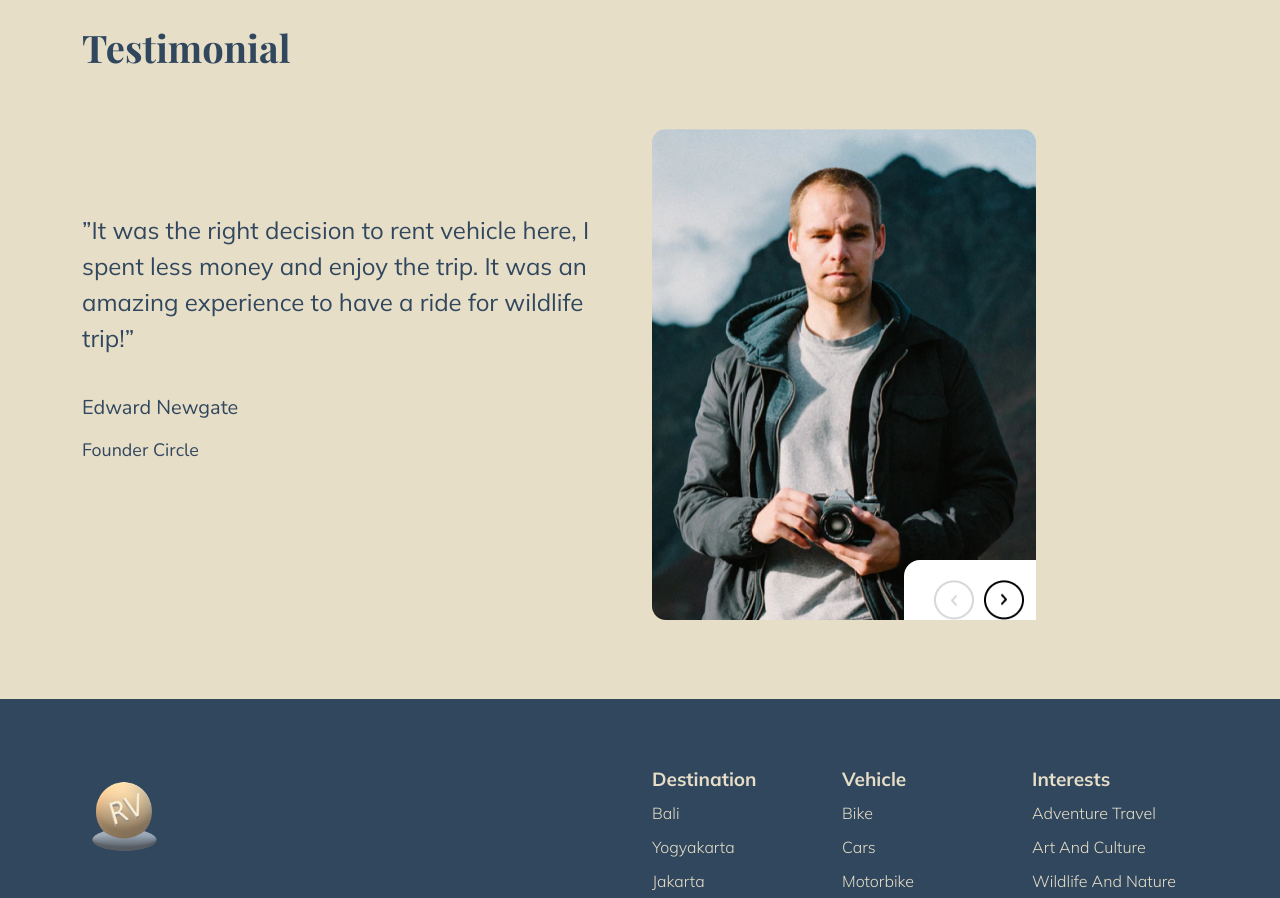
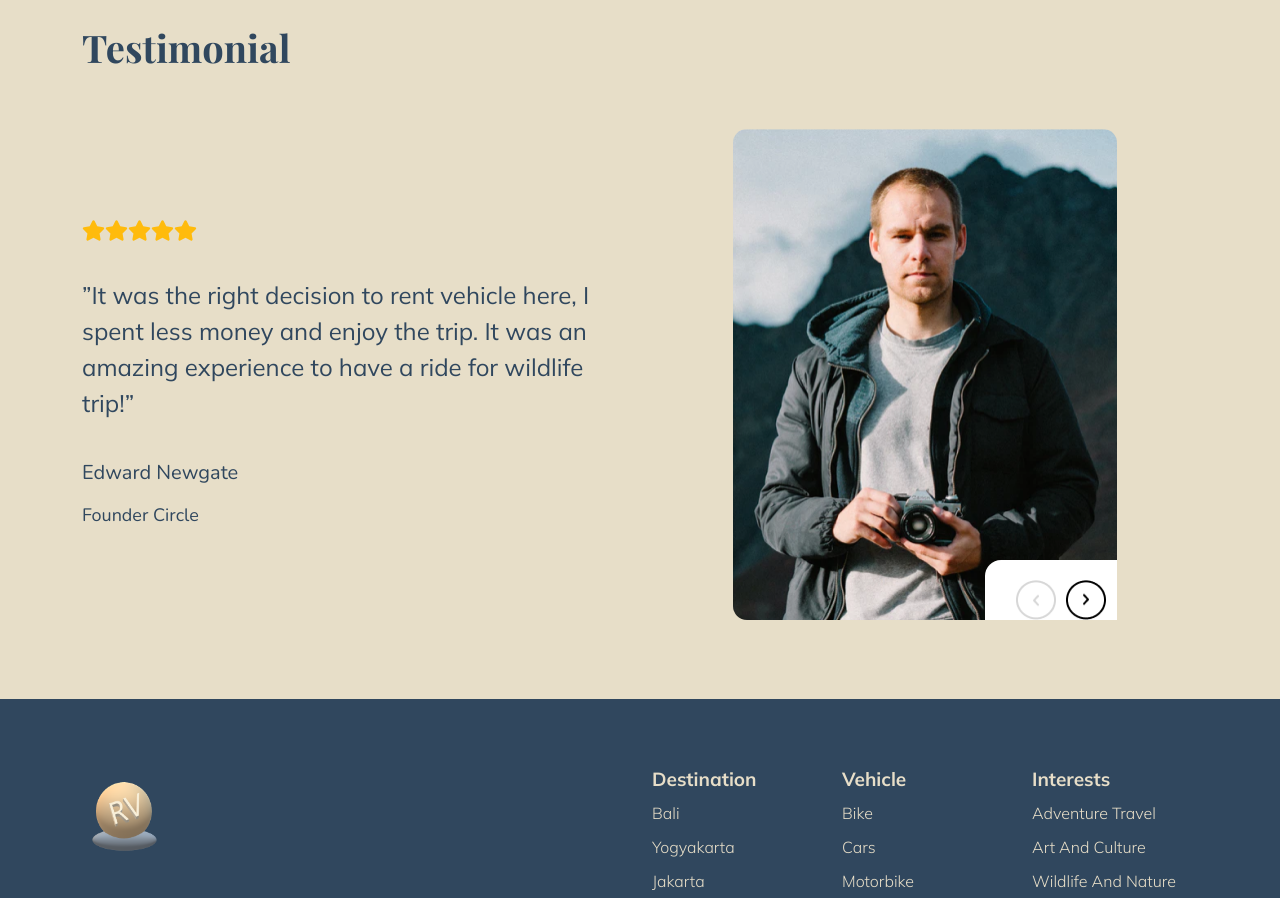
Before and after one commit to marsellavaleria19/fw5-react-frontend, a React (Create React App) app: page / in a window 1280 px wide. Shown: the part 1280-2178 px from the top of the page. Built offline with nearby package versions, Linux system fonts and the light colour scheme; no server answers.

Commit message:
deat : update url from file .env

```diff
--- a/src/pages/DetailVehicle.js
+++ b/src/pages/DetailVehicle.js
@@ -11,20 +11,22 @@ import Layout from '../component/Layout'
 import { Link,useNavigate } from 'react-router-dom'
 
 export const  DetailVehicle =  ()=> {
+
     const [dataVehicle,setDataVehicle] = useState({})
 
     const {id} = useParams()
     const navigate = useNavigate()
+
+    const {REACT_APP_URL} = process.env
 
     useEffect(()=>{
         getDataVehicle();
     },[]);
 
     const getDataVehicle = async()=>{
-        const {data} = await axios.get(`http://localhost:5000/vehicles/${id}`);
+        const {data} = await axios.get(`${REACT_APP_URL}/vehicles/${id}`);
         setDataVehicle(data.results);
     }
-
 
     const goToReservation = (id)=>{
         navigate(`/reservation/${id}`)
@@ -84,7 +86,7 @@ export const  DetailVehicle =  ()=> {
                             <div>Reservation before 2 PM</div>
                         </div>
                         <div className="price">
-                            <h1 className="text-end">Rp.{dataVehicle.price}/day</h1>
+                            <h1 className="text-end">Rp. {dataVehicle.price?.toLocaleString("id")}/day</h1>
                         </div>
                         <form>
                             <div className="form-quantity d-flex button-plus-minus">
--- a/src/pages/Homepage.js
+++ b/src/pages/Homepage.js
@@ -1,26 +1,23 @@
 import React, { Component,useState,useEffect } from 'react'
 import Header from '../component/Header';
 import Footer from '../component/Footer';
-import imgPopular1 from '../assets/images/popular1.png';
-import imgPopular2 from '../assets/images/popular2.png';
-import imgPopular3 from '../assets/images/popular3.png';
-import imgPopular4 from '../assets/images/popular4.png';
 import imgTestimoni from '../assets/images/testimonial.png';
 import imgPrevious from '../assets/images/previous.png';
 import imgNext from '../assets/images/next.png';
-import {FaChevronRight} from 'react-icons/fa'
+import {FaChevronRight,FaStar} from 'react-icons/fa'
 import {default as axios} from 'axios';
 import { Link,useNavigate } from 'react-router-dom';
 
 export const Homepage = ()=> {
     const [listPopular,setListPopular] = useState([])
     const navigate = useNavigate();
+    const {REACT_APP_URL} = process.env
 
     useEffect(()=>{
         getDataPopularTown()
     },[]);
     const getDataPopularTown = async()=>{
-        const {data} = await axios.get('http://localhost:5000/popular?limit=4');
+        const {data} = await axios.get(`${REACT_APP_URL}/popular?limit=4`);
         setListPopular(data.results);
     }
     const goToDetail = (id)=>{
@@ -99,21 +96,21 @@ export const Homepage = ()=> {
             <div className="header">
                 <h1 className="section-title">Testimonial</h1>
             </div>
-            <div className="row d-flex flex-column-reverse flex-sm-row">
+            <div className="row d-flex flex-column-reverse flex-md-row">
                 <div className="col-sm">
                     <div className="star">
-                        <span className="fa fa-star"></span>
-                        <span className="fa fa-star"></span>
-                        <span className="fa fa-star"></span>
-                        <span className="fa fa-star"></span>
-                        <span className="fa fa-star"></span>
+                        <span><FaStar/></span>
+                        <span><FaStar/></span>
+                        <span><FaStar/></span>
+                        <span><FaStar/></span>
+                        <span><FaStar/></span>
                     </div>
                     <p>”It was the right decision to rent vehicle here, I spent less money and enjoy the trip. It was an amazing experience to have a ride for wildlife trip!”</p>
                     <div className="name"><h5>Edward Newgate</h5>
                         <h6 className="location">Founder Circle</h6>
                     </div>
                 </div>
-                <div className="col-sm">
+                <div className="col-md text-center">
                     <div className="d-inline-block position-relative">
                         <img src={imgTestimoni} alt="Testimonial"/>
                         <div className=" position-absolute button-slide">
--- a/src/pages/ListVehicle.js
+++ b/src/pages/ListVehicle.js
@@ -1,22 +1,9 @@
 import React, { Component,useEffect,useState } from 'react'
-import NavbarHomeSearch from '../component/NavbarHomeSearch'
-import Footer from '../component/Footer';
-import imgPopular1 from '../assets/images/popular1.png';
-import imgPopular2 from '../assets/images/popular2.png';
-import imgPopular3 from '../assets/images/popular3.png';
-import imgPopular4 from '../assets/images/popular4.png';
-import imgCar2 from '../assets/images/car2.png';
-import imgCar4 from '../assets/images/car4.png';
-import imgMotorBike1 from '../assets/images/motorbike1.png';
-import imgMotorBike3 from '../assets/images/motorbike3.png';
-import imgBike1 from '../assets/images/bike1.png';
-import imgBike2 from '../assets/images/bike2.png';
-import imgBike3 from '../assets/images/bike3.png';
-import imgBike4 from '../assets/images/bike4.png';
 import Layout from '../component/Layout';
 import {default as axios} from 'axios';
 import { useNavigate, useParams,useSearchParams } from 'react-router-dom';
 import { FaAngleDoubleDown } from 'react-icons/fa'
+
 
 export const ListVehicle = ()=> {
     const [dataCategory,setDataCategory] = useState({})
@@ -25,6 +12,8 @@ export const ListVehicle = ()=> {
     const [searchParams,setSearchParams] = useSearchParams()
     const [vehicle,setVehicle] = useState("");
     const {id} = useParams()
+    const {REACT_APP_URL,REACT_APP_LIMIT_VEHICLE} = process.env
+
     useEffect(()=>{
        if(id){
             getDataCategory();
@@ -37,7 +26,6 @@ export const ListVehicle = ()=> {
     },[]);
 
     useEffect(()=>{
-        console.log(listVehicle)
     //    if(vehicle){
            if(vehicle!==searchParams.get('search')){
              setVehicle(searchParams.get('search'))
@@ -55,12 +43,12 @@ export const ListVehicle = ()=> {
     }
 
     const getDataCategory = async()=>{
-        const {data} = await axios.get(`http://localhost:5000/categories/${id}`);
+        const {data} = await axios.get(`${REACT_APP_URL}/categories/${id}`);
         setDataCategory(data.results);
     }
 
     const getDataSearch = async(search)=>{
-        const {data} = await axios.get(`http://localhost:5000/vehicles?search=${search}`);
+        const {data} = await axios.get(`${REACT_APP_URL}/vehicles?search=${search}`);
         setListVehicle(data.results);
         setPage(data.pageInfo);
     }
@@ -80,10 +68,11 @@ export const ListVehicle = ()=> {
 
 
     const getListVehicle = async()=>{
-        const {data} = await axios.get(`http://localhost:5000/vehicles/category/${id}?limit=16`);
+        const {data} = await axios.get(`${REACT_APP_URL}/vehicles/category/${id}?limit=${REACT_APP_LIMIT_VEHICLE}`);
         setListVehicle(data.results);
         setPage(data.pageInfo);
     }
+
     return (
      <>
         <Layout>
```
